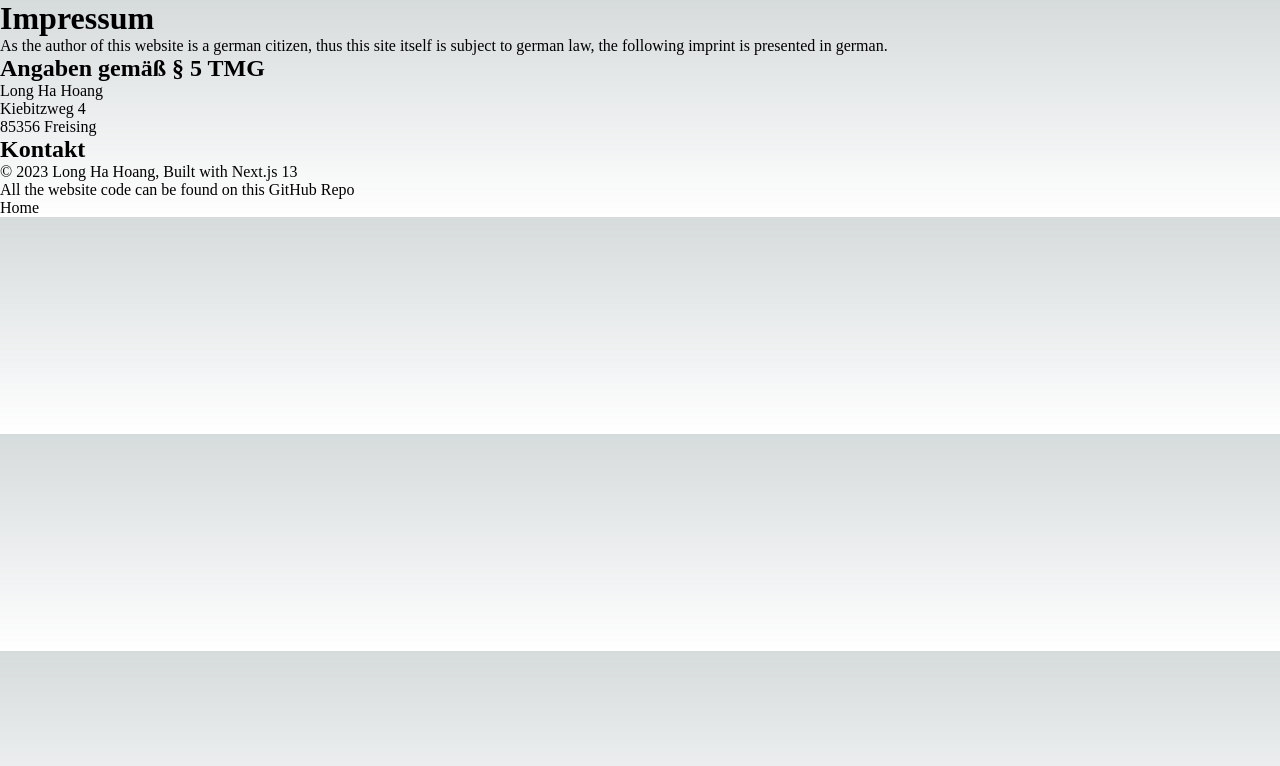
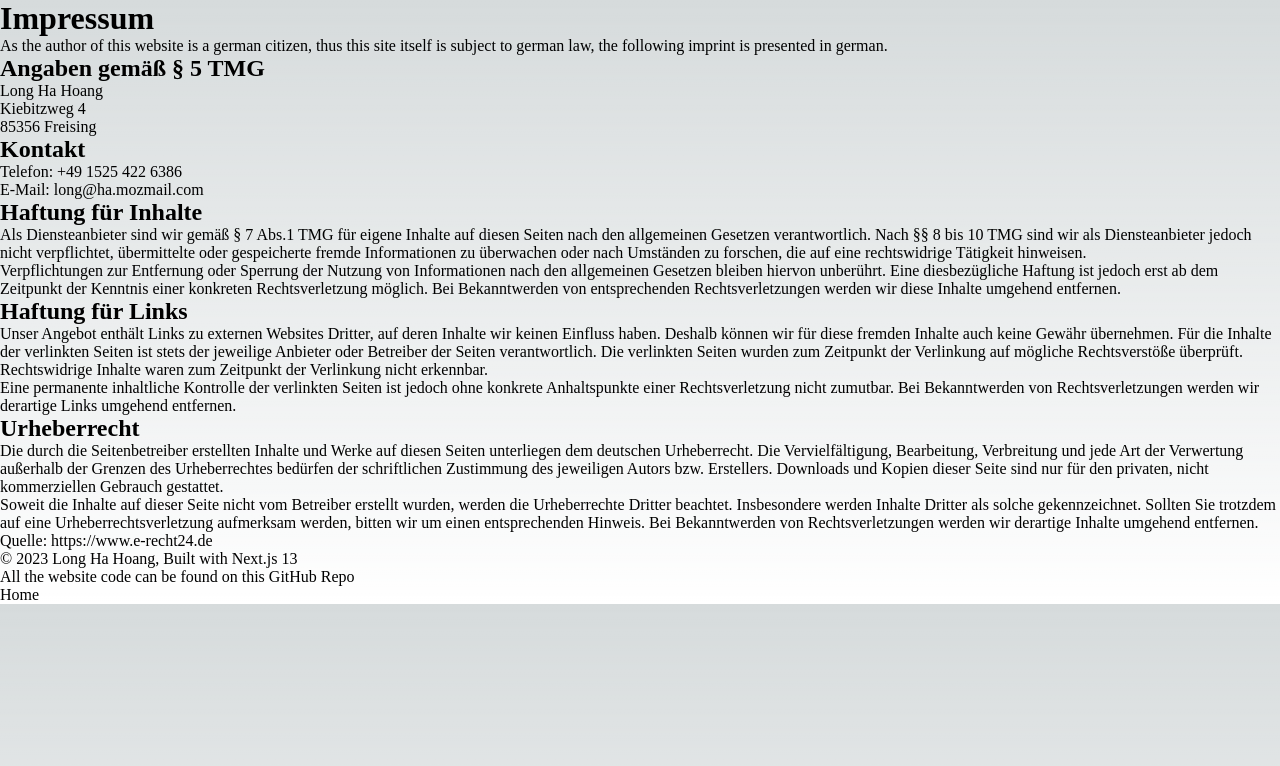
Before and after one commit to Long-HaHoang/my-website, a Next.js app: page /Imprint in a window 1280 px wide. Shown: the top 766 px of the page. Built offline with nearby package versions, Linux system fonts and the light colour scheme.

Commit message:
add: more imprint text

```diff
--- a/src/app/Imprint/page.js
+++ b/src/app/Imprint/page.js
@@ -20,6 +20,64 @@
           85356 Freising
         </p>
         <h2>Kontakt</h2>
+        <p>Telefon: +49 1525 422 6386</p>
+        <p>E-Mail: long@ha.mozmail.com</p>
+        <h2>Haftung für Inhalte</h2>
+        <p>
+          Als Diensteanbieter sind wir gemäß § 7 Abs.1 TMG für eigene Inhalte
+          auf diesen Seiten nach den allgemeinen Gesetzen verantwortlich. Nach
+          §§ 8 bis 10 TMG sind wir als Diensteanbieter jedoch nicht
+          verpflichtet, übermittelte oder gespeicherte fremde Informationen zu
+          überwachen oder nach Umständen zu forschen, die auf eine rechtswidrige
+          Tätigkeit hinweisen.
+        </p>
+        <p>
+          Verpflichtungen zur Entfernung oder Sperrung der Nutzung von
+          Informationen nach den allgemeinen Gesetzen bleiben hiervon unberührt.
+          Eine diesbezügliche Haftung ist jedoch erst ab dem Zeitpunkt der
+          Kenntnis einer konkreten Rechtsverletzung möglich. Bei Bekanntwerden
+          von entsprechenden Rechtsverletzungen werden wir diese Inhalte
+          umgehend entfernen.
+        </p>
+        <h2>Haftung für Links</h2>
+        <p>
+          Unser Angebot enthält Links zu externen Websites Dritter, auf deren
+          Inhalte wir keinen Einfluss haben. Deshalb können wir für diese
+          fremden Inhalte auch keine Gewähr übernehmen. Für die Inhalte der
+          verlinkten Seiten ist stets der jeweilige Anbieter oder Betreiber der
+          Seiten verantwortlich. Die verlinkten Seiten wurden zum Zeitpunkt der
+          Verlinkung auf mögliche Rechtsverstöße überprüft. Rechtswidrige
+          Inhalte waren zum Zeitpunkt der Verlinkung nicht erkennbar.
+        </p>
+        <p>
+          Eine permanente inhaltliche Kontrolle der verlinkten Seiten ist jedoch
+          ohne konkrete Anhaltspunkte einer Rechtsverletzung nicht zumutbar. Bei
+          Bekanntwerden von Rechtsverletzungen werden wir derartige Links
+          umgehend entfernen.
+        </p>
+        <h2>Urheberrecht</h2>
+        <p>
+          Die durch die Seitenbetreiber erstellten Inhalte und Werke auf diesen
+          Seiten unterliegen dem deutschen Urheberrecht. Die Vervielfältigung,
+          Bearbeitung, Verbreitung und jede Art der Verwertung außerhalb der
+          Grenzen des Urheberrechtes bedürfen der schriftlichen Zustimmung des
+          jeweiligen Autors bzw. Erstellers. Downloads und Kopien dieser Seite
+          sind nur für den privaten, nicht kommerziellen Gebrauch gestattet.
+        </p>
+        <p>
+          Soweit die Inhalte auf dieser Seite nicht vom Betreiber erstellt
+          wurden, werden die Urheberrechte Dritter beachtet. Insbesondere werden
+          Inhalte Dritter als solche gekennzeichnet. Sollten Sie trotzdem auf
+          eine Urheberrechtsverletzung aufmerksam werden, bitten wir um einen
+          entsprechenden Hinweis. Bei Bekanntwerden von Rechtsverletzungen
+          werden wir derartige Inhalte umgehend entfernen.
+        </p>
+        <p>
+          Quelle:{" "}
+          <Link href={"https://www.e-recht24.de"}>
+            https://www.e-recht24.de
+          </Link>
+        </p>
       </main>
       <footer>
         <p>
```
